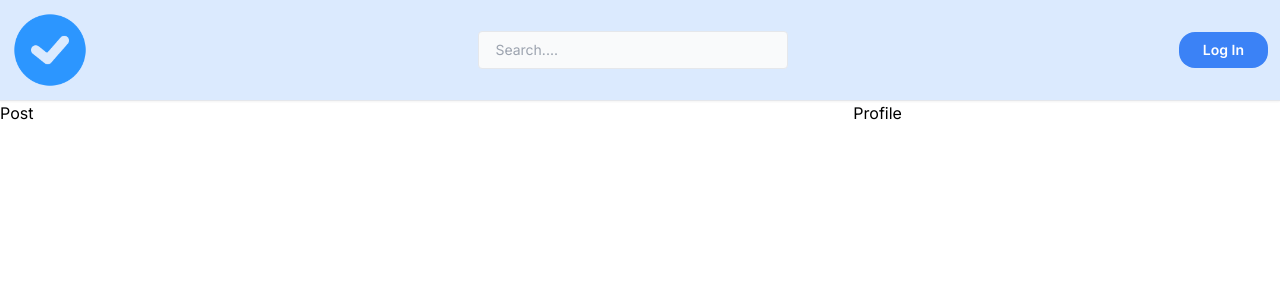
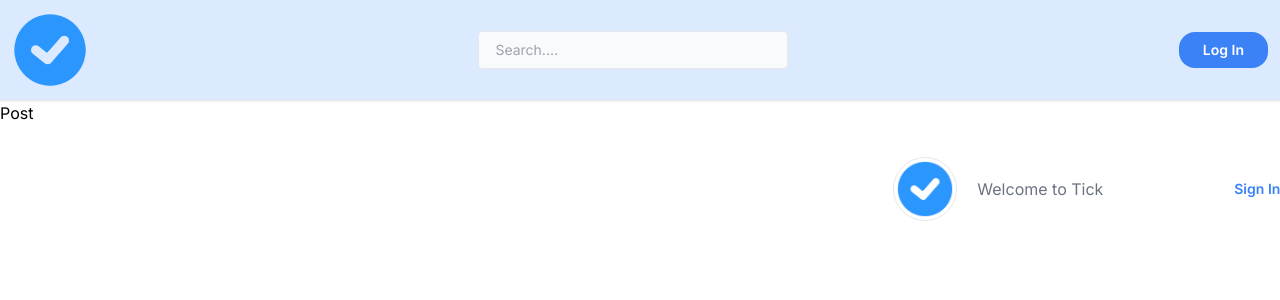
Before and after one commit to Manishganak1919/post-gram, a Next.js app: page / in a window 1280 px wide. Shown: the top 300 px of the page. Built offline with nearby package versions, Linux system fonts and the light colour scheme; no server answers.

Commit message:
complete profile

```diff
--- a/src/components/Feed.jsx
+++ b/src/components/Feed.jsx
@@ -4,16 +4,18 @@ import MiniProfile from './MiniProfile'
 
 export default function Feed() {
   return (
-    <main className='grid grid-cols-1 md:grid-cols-3 md:max-w-7xl mx-auto'>
+    <main className="grid grid-cols-1 md:grid-cols-3 md:max-w-7xl mx-auto">
       {/**for post section */}
-      <section className='md:col-span-2'>
+      <section className="md:col-span-2">
         <Post />
       </section>
 
       {/***for mini profile **/}
-      <section className='hidden md:inline-grid md:col-span-1'>
-        <MiniProfile />
+      <section className="hidden md:inline-grid md:col-span-1">
+        <div className='fixed w-[427px]'>
+          <MiniProfile />
+        </div>
       </section>
     </main>
-  )
+  );
 }
--- a/src/components/MiniProfile.jsx
+++ b/src/components/MiniProfile.jsx
@@ -1,9 +1,41 @@
-import React from 'react'
+"use client";
+import React from "react";
+import { useSession, signIn, signOut } from "next-auth/react";
 
 export default function MiniProfile() {
+  const { data: session } = useSession();
+  console.log(session);
   return (
-    <div>
-      Profile
+    <div className="flex items-center justify-between mt-14 w-full">
+      <div className="flex items-center gap-5 ml-10">
+        <img
+          src={session?.user?.image || "/verified.png"}
+          alt="user-profile-pic or post-gram logo"
+          className="w-16 h-16 rounded-full border p-[2px]"
+        />
+        <div>
+          <h3 className="text-normal text-blue-800 font-semibold">
+            {session?.user?.username}
+          </h3>
+          <span className="text-base text-gray-500">Welcome to Tick</span>
+        </div>
+      </div>
+
+      {session ? (
+        <button
+          onClick={signOut}
+          className="text-red-500 text-sm font-semibold"
+        >
+          Sign Out
+        </button>
+      ) : (
+        <button
+          onClick={signIn}
+          className="text-blue-500 text-sm font-semibold"
+        >
+          Sign In
+        </button>
+      )}
     </div>
-  )
+  );
 }
```
